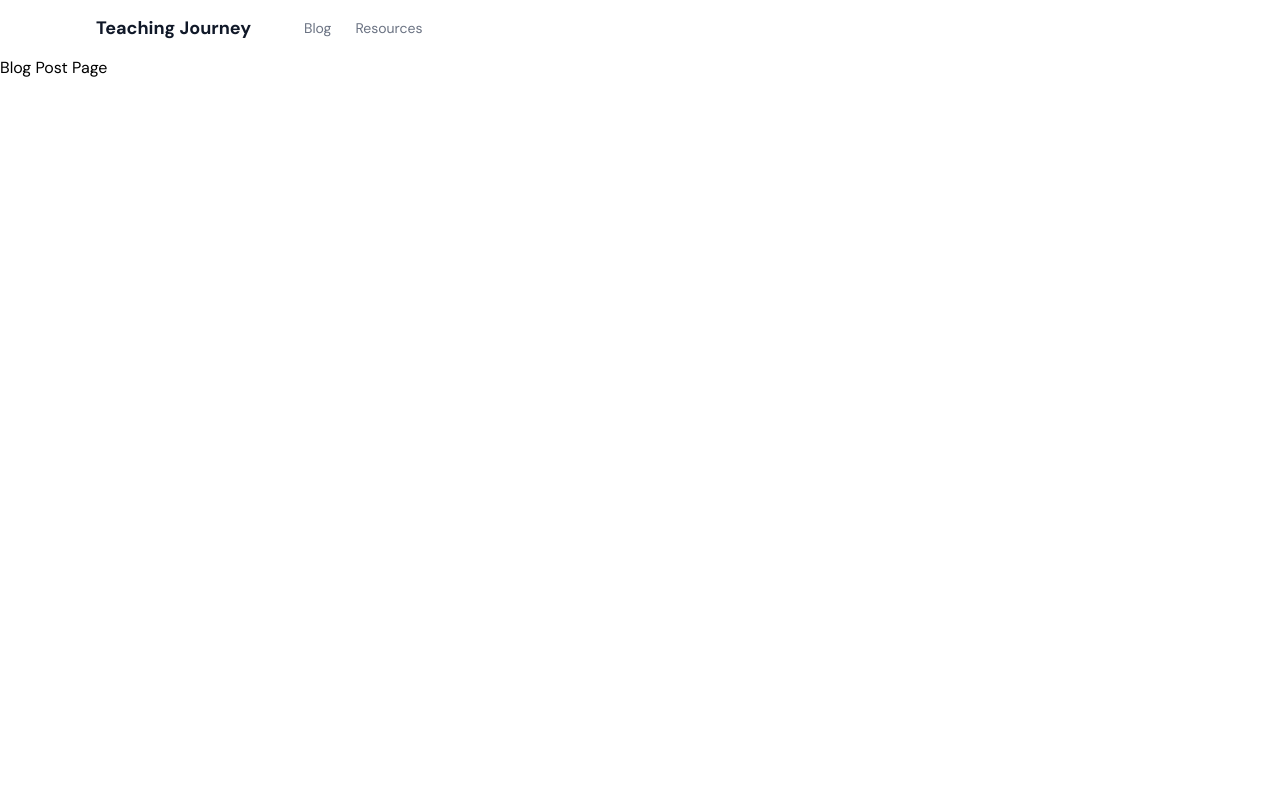
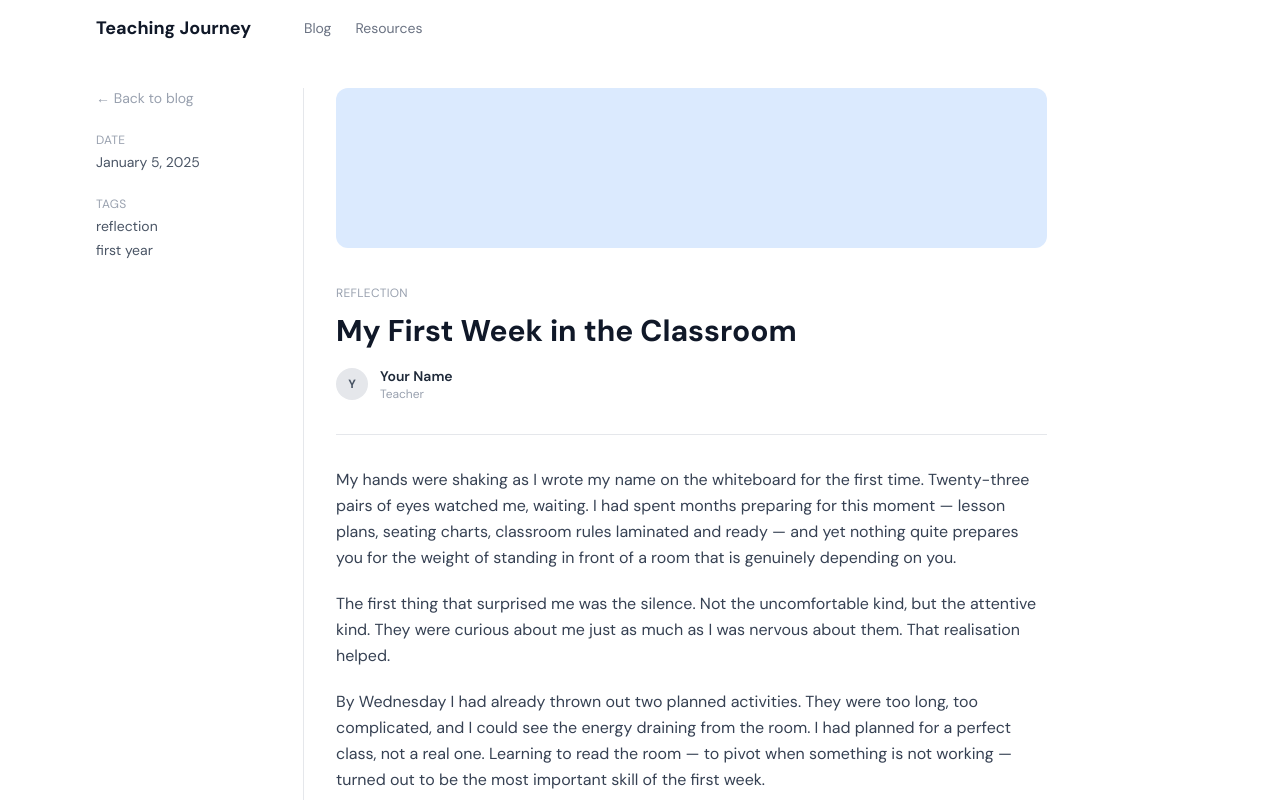
Before and after one commit to orelkris/krisassaurus, a React (Vite) app: page /post/1 in a window 1280 px wide. Built offline with nearby package versions, Linux system fonts and the light colour scheme.

Commit message:
feat: two column layout, blog mock data

```diff
--- a/src/components/layout/AppLayout.tsx
+++ b/src/components/layout/AppLayout.tsx
@@ -5,7 +5,7 @@ function AppLayout() {
   return (
     <div className="h-screen flex flex-col bg-white">
       <Navbar />
-      <div className="flex-1 min-h-0">
+      <div className="flex-1 min-h-0 overflow-y-auto">
         <Outlet />
       </div>
     </div>
--- /dev/null
+++ b/src/components/layout/TwoColumnLayout.tsx
@@ -0,0 +1,34 @@
+import type { ReactNode } from 'react'
+
+interface TwoColumnLayoutProps {
+  sidebar: ReactNode
+  children: ReactNode
+  scrollable?: boolean
+}
+
+function TwoColumnLayout({
+  sidebar,
+  children,
+  scrollable = false,
+}: TwoColumnLayoutProps) {
+  return (
+    <div
+      className={`max-w-6xl mx-auto px-8 py-8 flex flex-col lg:flex-row gap-8 ${
+        scrollable ? '' : 'h-full'
+      }`}
+    >
+      <aside className="w-full lg:w-52 lg:shrink-0 lg:border-r lg:border-gray-200">
+        {sidebar}
+      </aside>
+      <main
+        className={`flex-1 min-w-0 flex flex-col ${
+          scrollable ? '' : 'min-h-0'
+        }`}
+      >
+        {children}
+      </main>
+    </div>
+  )
+}
+
+export default TwoColumnLayout
--- a/src/data/mockData.ts
+++ b/src/data/mockData.ts
@@ -1,20 +1,31 @@
-import type {Post, Resource} from "../types"
+import type { Post, Resource } from '../types'
 
 export const mockPosts: Post[] = [
   {
     id: '1',
     title: 'My First Week in the Classroom',
-    excerpt: 'Reflections on stepping into my own classroom for the first time — the nerves, the joy, and what I wish I had known.',
-    content: 'Full content goes here...',
+    excerpt:
+      'Reflections on stepping into my own classroom for the first time — the nerves, the joy, and what I wish I had known.',
+    content: `My hands were shaking as I wrote my name on the whiteboard for the first time. Twenty-three pairs of eyes watched me, waiting. I had spent months preparing for this moment — lesson plans, seating charts, classroom rules laminated and ready — and yet nothing quite prepares you for the weight of standing in front of a room that is genuinely depending on you.
+
+The first thing that surprised me was the silence. Not the uncomfortable kind, but the attentive kind. They were curious about me just as much as I was nervous about them. That realisation helped.
+
+By Wednesday I had already thrown out two planned activities. They were too long, too complicated, and I could see the energy draining from the room. I had planned for a perfect class, not a real one. Learning to read the room — to pivot when something is not working — turned out to be the most important skill of the first week.
+
+What I wish someone had told me: bring water. Talking for six hours a day is exhausting in a way nobody warns you about. And eat lunch. You will be tempted to use that time to prepare for the afternoon. Do not. You need it.
+
+By Friday something shifted. A student who had not spoken all week asked a genuinely curious question and the whole class leaned in. That moment made the shaking hands on Monday completely worth it.`,
     date: new Date('2025-01-05'),
     tags: ['reflection', 'first year'],
     coverColor: 'bg-blue-100',
     author: { name: 'Your Name', role: 'Teacher' },
   },
+
   {
     id: '2',
     title: 'Building Classroom Routines That Actually Stick',
-    excerpt: 'The systems I tried, what failed spectacularly, and the simple routines that finally worked.',
+    excerpt:
+      'The systems I tried, what failed spectacularly, and the simple routines that finally worked.',
     content: 'Full content goes here...',
     date: new Date('2025-01-12'),
     tags: ['classroom management'],
@@ -24,7 +35,8 @@ export const mockPosts: Post[] = [
   {
     id: '3',
     title: 'Lesson Planning Without Burning Out',
-    excerpt: 'How I went from spending every Sunday planning to having a sustainable weekly system.',
+    excerpt:
+      'How I went from spending every Sunday planning to having a sustainable weekly system.',
     content: 'Full content goes here...',
     date: new Date('2025-01-20'),
     tags: ['planning', 'wellbeing'],
@@ -34,7 +46,8 @@ export const mockPosts: Post[] = [
   {
     id: '4',
     title: 'Getting Quiet Students to Participate',
-    excerpt: 'Strategies that go beyond cold calling — creating genuine safety for hesitant voices.',
+    excerpt:
+      'Strategies that go beyond cold calling — creating genuine safety for hesitant voices.',
     content: 'Full content goes here...',
     date: new Date('2025-02-03'),
     tags: ['student engagement'],
@@ -44,7 +57,8 @@ export const mockPosts: Post[] = [
   {
     id: '5',
     title: 'Parent Communication That Builds Trust',
-    excerpt: 'What I learned about reaching out early, often, and with the right tone.',
+    excerpt:
+      'What I learned about reaching out early, often, and with the right tone.',
     content: 'Full content goes here...',
     date: new Date('2025-02-14'),
     tags: ['communication'],
@@ -54,7 +68,8 @@ export const mockPosts: Post[] = [
   {
     id: '6',
     title: 'Using Exit Tickets Effectively',
-    excerpt: 'Exit tickets are only useful if you actually do something with the data. Here is my system.',
+    excerpt:
+      'Exit tickets are only useful if you actually do something with the data. Here is my system.',
     content: 'Full content goes here...',
     date: new Date('2025-02-28'),
     tags: ['assessment'],
@@ -64,7 +79,8 @@ export const mockPosts: Post[] = [
   {
     id: '7',
     title: 'Reflecting on My First Full Term',
-    excerpt: 'Three months in — what changed, what surprised me, and what I am carrying into next term.',
+    excerpt:
+      'Three months in — what changed, what surprised me, and what I am carrying into next term.',
     content: 'Full content goes here...',
     date: new Date('2025-03-10'),
     tags: ['reflection'],
@@ -78,7 +94,8 @@ export const mockResources: Resource[] = [
     id: 'r1',
     title: 'Cult of Pedagogy',
     url: 'https://www.cultofpedagogy.com',
-    description: 'Practical teaching strategies, podcast, and research-backed classroom ideas.',
+    description:
+      'Practical teaching strategies, podcast, and research-backed classroom ideas.',
     topic: 'General Teaching',
     date: new Date('2025-01-01'),
   },
@@ -86,7 +103,8 @@ export const mockResources: Resource[] = [
     id: 'r2',
     title: 'Teach Like a Champion',
     url: 'https://teachlikeachampion.com',
-    description: 'Doug Lemov\'s techniques for high-impact classroom instruction.',
+    description:
+      "Doug Lemov's techniques for high-impact classroom instruction.",
     topic: 'Classroom Management',
     date: new Date('2025-01-01'),
   },
--- a/src/pages/BlogListPage.tsx
+++ b/src/pages/BlogListPage.tsx
@@ -1,3 +1,4 @@
+import TwoColumnLayout from '@/components/layout/TwoColumnLayout'
 import Sidebar from '@/components/layout/Sidebar'
 import BlogGrid from '@/components/blog/BlogGrid'
 import Pagination from '@/components/blog/Pagination'
@@ -13,17 +14,14 @@ function BlogListPage() {
   )
 
   return (
-    <div className="h-full max-w-6xl mx-auto px-8 py-8 flex flex-col lg:flex-row gap-8">
-      <Sidebar posts={mockPosts} />
-      <main className="flex-1 min-w-0 min-h-0 flex flex-col">
+    <TwoColumnLayout sidebar={<Sidebar posts={mockPosts} />}>
       <BlogGrid posts={currentPosts} />
       <Pagination
         currentPage={currentPage}
         totalPages={totalPages}
         onPageChange={setPage}
       />
-      </main>
-    </div>
+    </TwoColumnLayout>
   )
 }
 
--- a/src/pages/BlogPostPage.tsx
+++ b/src/pages/BlogPostPage.tsx
@@ -1,5 +1,99 @@
+import { useParams, Link } from 'react-router-dom'
+import { mockPosts } from '@/data/mockData'
+import TwoColumnLayout from '@/components/layout/TwoColumnLayout'
+
 function BlogPostPage() {
-  return <div>Blog Post Page</div>
+  const { id } = useParams<{ id: string }>()
+  const post = mockPosts.find((p) => p.id === id)
+
+  if (!post) {
+    return (
+      <div className="max-w-2xl mx-auto px-8 py-16 text-center">
+        <p className="text-gray-400 text-sm">Post not found.</p>
+        <Link
+          to="/"
+          className="mt-4 inline-block text-sm text-gray-900 underline"
+        >
+          Back to blog
+        </Link>
+      </div>
+    )
+  }
+
+  const formattedDate = post.date.toLocaleDateString('en-US', {
+    month: 'long',
+    day: 'numeric',
+    year: 'numeric',
+  })
+
+  const sidebar = (
+    <div className="flex flex-col gap-6">
+      <Link
+        to="/"
+        className="text-sm text-gray-400 hover:text-gray-900 transition-colors"
+      >
+        ← Back to blog
+      </Link>
+
+      <div>
+        <p className="text-xs text-gray-400 uppercase tracking-wide mb-1">
+          Date
+        </p>
+        <p className="text-sm text-gray-600">{formattedDate}</p>
+      </div>
+
+      <div>
+        <p className="text-xs text-gray-400 uppercase tracking-wide mb-1">
+          Tags
+        </p>
+        <div className="flex flex-col gap-1">
+          {post.tags.map((tag) => (
+            <span key={tag} className="text-sm text-gray-600">
+              {tag}
+            </span>
+          ))}
+        </div>
+      </div>
+    </div>
+  )
+
+  return (
+    <TwoColumnLayout sidebar={sidebar} scrollable>
+      <div className="max-w-prose">
+        <div className={`w-full h-40 rounded-xl ${post.coverColor} mb-8`} />
+
+        <span className="text-xs text-gray-400 uppercase tracking-wide">
+          {post.tags[0]}
+        </span>
+
+        <h1 className="mt-2 text-3xl font-bold text-gray-900 leading-tight">
+          {post.title}
+        </h1>
+
+        <div className="mt-4 flex items-center gap-3">
+          <div className="w-8 h-8 rounded-full bg-gray-200 flex items-center justify-center text-xs font-bold text-gray-600">
+            {post.author.name.charAt(0)}
+          </div>
+          <div>
+            <p className="text-sm font-semibold text-gray-800">
+              {post.author.name}
+            </p>
+            <p className="text-xs text-gray-400">{post.author.role}</p>
+          </div>
+        </div>
+
+        <hr className="my-8 border-gray-200" />
+
+        <div className="space-y-5">
+          {post.content.split('\n\n').map((paragraph, index) => (
+            <p key={index} className="text-gray-700 leading-relaxed">
+              {paragraph}
+            </p>
+          ))}
+        </div>
+      </div>
+    </TwoColumnLayout>
+  )
 }
 
 export default BlogPostPage
```
Lines whose indentation alone changed are shown as unchanged.
